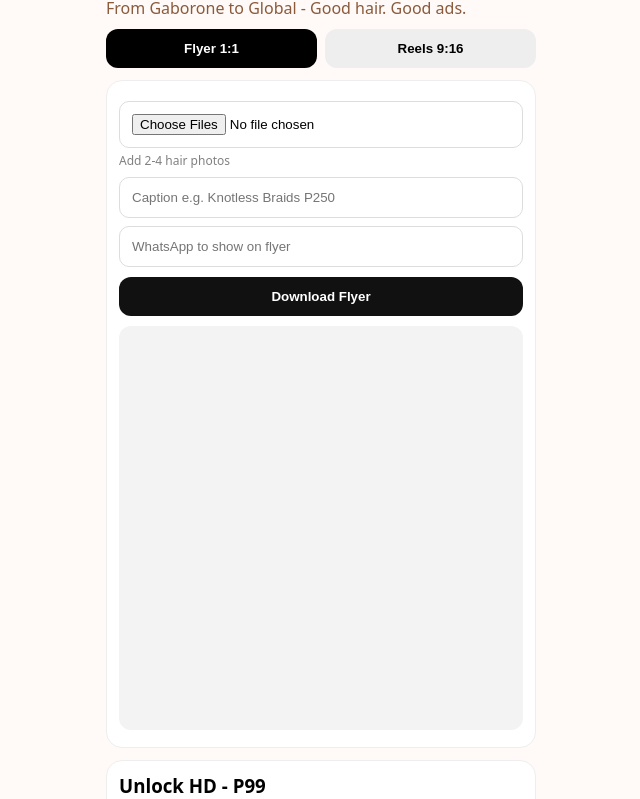
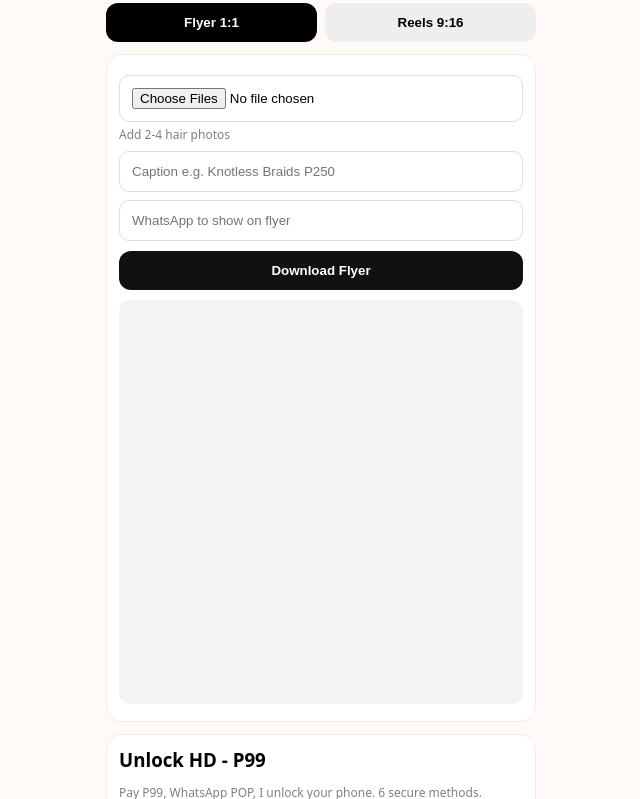
Before and after one commit to lorainechirova7-wq/Global-hair-ads, a plain HTML site: page index.html in a window 1280 px wide. Shown: the part 56-855 px from the top of the page, without its empty margins (319-959 px from the left). Drawn offline with Linux system fonts and the light colour scheme.

Commit message:
Update index.html

```diff
--- a/index.html
+++ b/index.html
@@ -12,7 +12,6 @@ input{width:100%;padding:12px;border:1px solid #ddd;border-radius:10px;margin-to
 canvas{width:100%;border-radius:12px;margin-top:10px;background:#f3f3f3}
 </style></head><body>
 <h2 style="margin:0">Global Ads Studio</h2>
-<p style="margin:4px 0;color:#8a5a3c">From Gaborone to Global - Good hair. Good ads.</p>
 
 <div style="display:flex;gap:8px;margin-top:10px">
 <button id="b1" onclick="mode='flyer';set()" style="flex:1;background:#000;color:#fff">Flyer 1:1</button>
```
